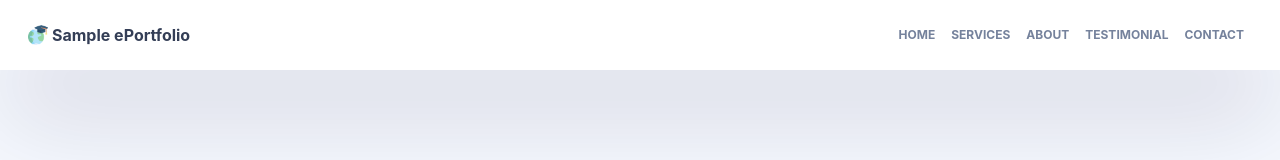
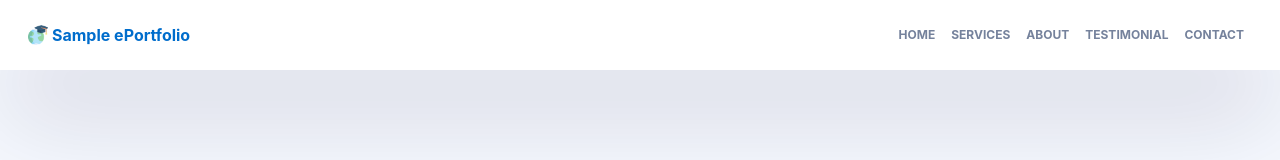
Before and after one commit to sangayt1997/ePortfolio, a React (Create React App) app: page / in a window 1280 px wide. Shown: the top 160 px of the page. Built offline with nearby package versions, Linux system fonts and the light colour scheme.

Commit message:
refactor(ePortfolio): code refactor in header

```diff
--- a/src/components/header/header.tsx
+++ b/src/components/header/header.tsx
@@ -36,7 +36,7 @@ const Header = () => {
             <Container fluid>
                 <div className="d-flex justify-content-center align-items-center">
                     <Image src={logo} width="20px" height="20px" className="me-4"/>
-                    <NavBrand href="#home" className="color--text-primary">Sample ePortfolio</NavBrand>
+                    <NavBrand href="#home" className="color--primary">Sample ePortfolio</NavBrand>
                 </div>
                 <Navbar.Toggle aria-controls="basic-navbar-nav"/>
                 <Navbar.Collapse id="basic-navbar-nav">
```
